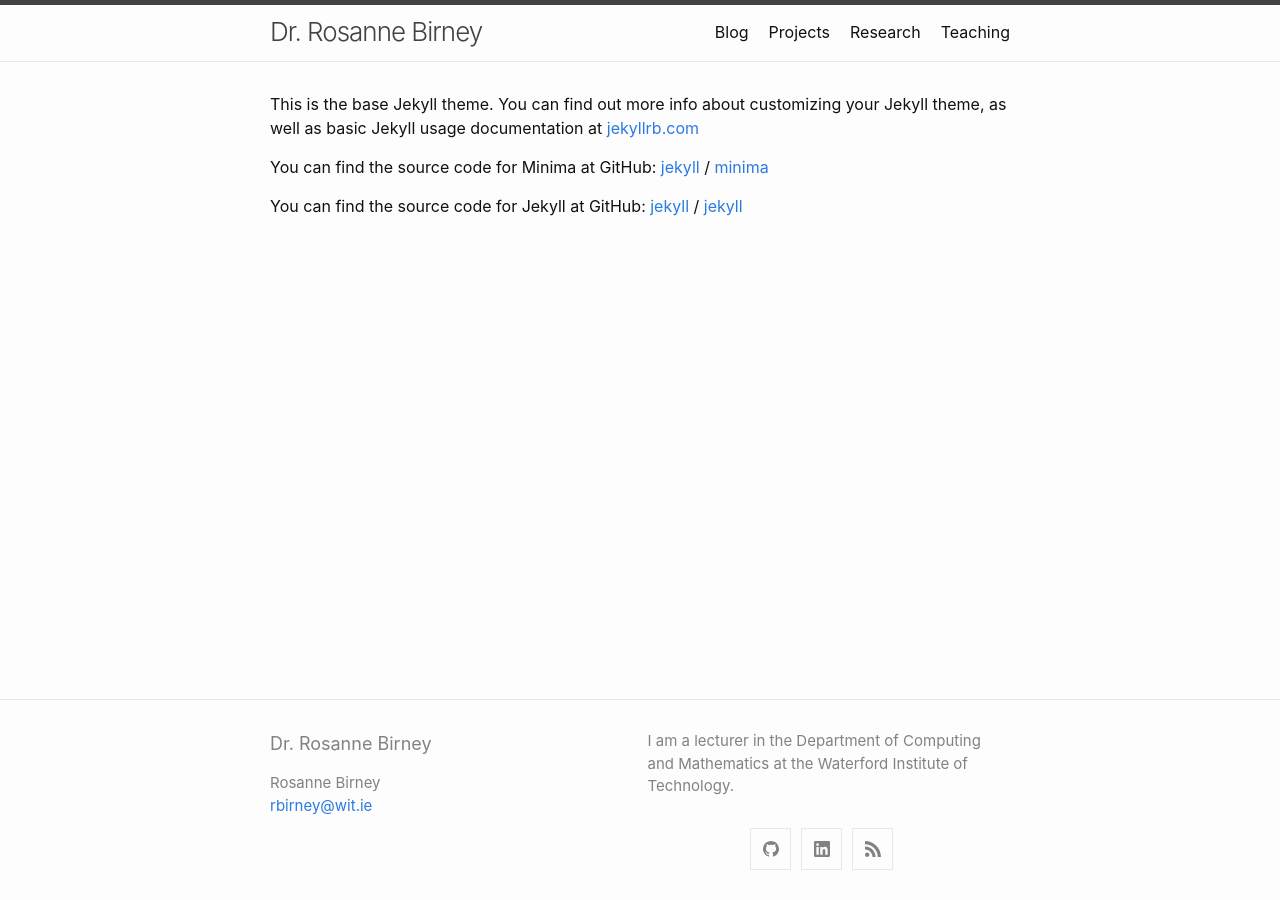
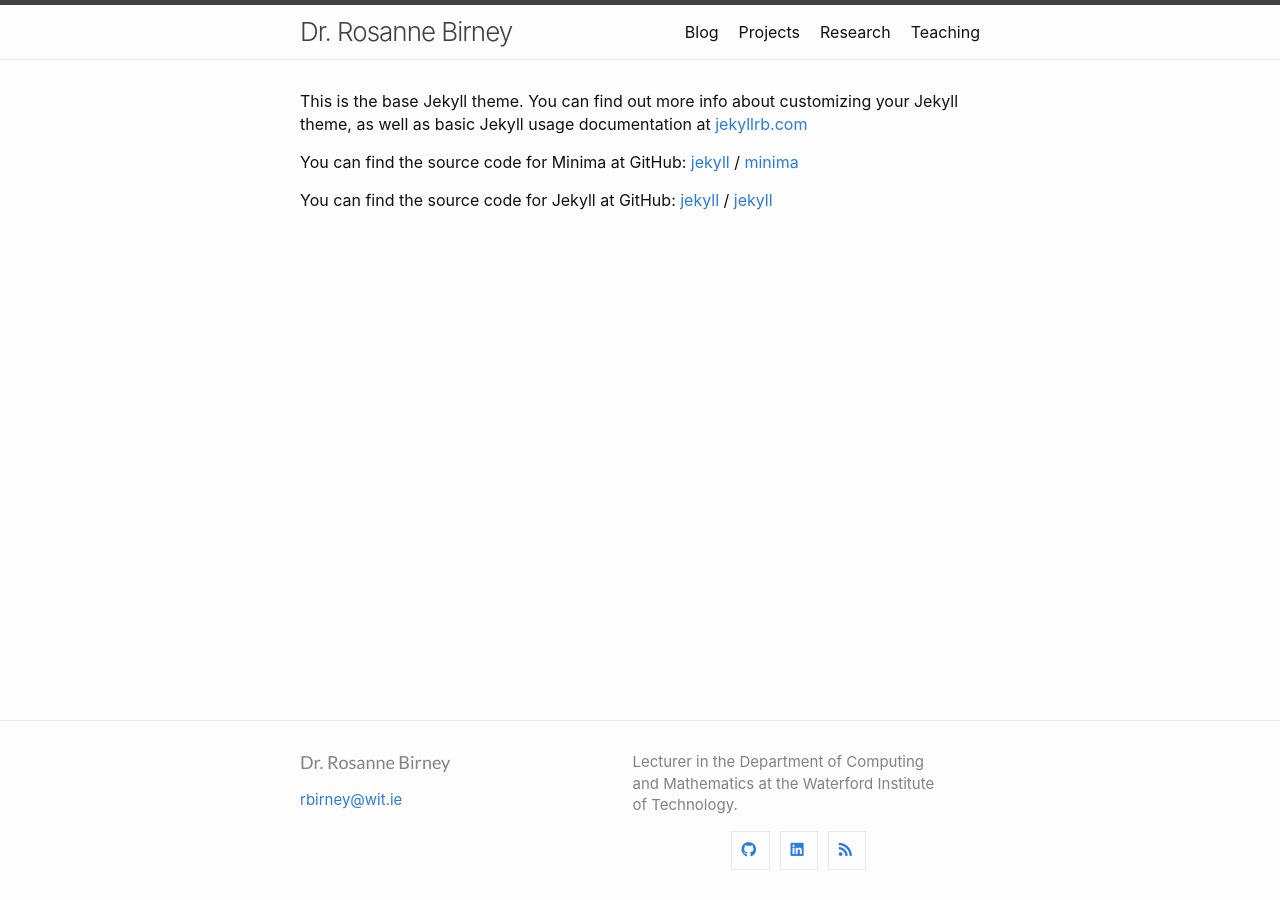
Before and after one commit to rbirney/rbirney.github.io, a Jekyll site: the page built from index.md, in a window 1280 px wide. Built offline with Jekyll 4.4.1, drawn with Linux system fonts in a browser that asks for light colours.

Commit message:
Added semantic and update social icons

```diff
--- a/_config.yml
+++ b/_config.yml
@@ -2,7 +2,7 @@
 author: Rosanne Birney
 email: rbirney@wit.ie
 description: > # this means to ignore newlines until "show_excerpts:"
-  I am a lecturer in the Department of Computing and Mathematics at the Waterford Institute of Technology.
+  Lecturer in the Department of Computing and Mathematics at the Waterford Institute of Technology.
 
 show_excerpts: false # set to true to show excerpts on the homepage
 
--- a/_includes/footer.html
+++ b/_includes/footer.html
@@ -7,11 +7,6 @@
       <div class="footer-col one-half">
       <h2 class="footer-heading">{{ site.title | escape }}</h2>
         <ul class="contact-list">
-          <li class="p-name">
-            {%- if site.author -%}
-              {{ site.author | escape }}
-            {%- endif -%}
-            </li>
             {%- if site.email -%}
             <li><a class="u-email" href="mailto:{{ site.email }}">{{ site.email }}</a></li>
             {%- endif -%}
--- a/_includes/head.html
+++ b/_includes/head.html
@@ -3,6 +3,7 @@
   <meta http-equiv="X-UA-Compatible" content="IE=edge">
   <meta name="viewport" content="width=device-width, initial-scale=1">
   {%- seo -%}
+  <link rel="stylesheet" href="https://cdn.jsdelivr.net/npm/semantic-ui@2.4.2/dist/semantic.css">
   <link rel="stylesheet" href="{{ "/assets/css/style.css" | relative_url }}">
   {%- feed_meta -%}
   {%- if jekyll.environment == 'production' and site.google_analytics -%}
--- a/_includes/social.html
+++ b/_includes/social.html
@@ -4,9 +4,9 @@
   {%- if social.dribbble -%}<li><a rel="me" href="https://dribbble.com/{{ social.dribbble | cgi_escape | escape }}" title="{{ social.dribbble | escape }}"><svg class="svg-icon grey"><use xlink:href="{{ '/assets/minima-social-icons.svg#dribbble' | relative_url }}"></use></svg></a></li>{%- endif -%}
   {%- if social.facebook -%}<li><a rel="me" href="https://www.facebook.com/{{ social.facebook | cgi_escape | escape }}" title="{{ social.facebook | escape }}"><svg class="svg-icon grey"><use xlink:href="{{ '/assets/minima-social-icons.svg#facebook' | relative_url }}"></use></svg></a></li>{%- endif -%}
   {%- if social.flickr -%}<li><a rel="me" href="https://www.flickr.com/photos/{{ social.flickr | cgi_escape | escape }}" title="{{ social.flickr | escape }}"><svg class="svg-icon grey"><use xlink:href="{{ '/assets/minima-social-icons.svg#flickr' | relative_url }}"></use></svg></a></li>{%- endif -%}
-  {%- if social.github -%}<li><a rel="me" href="https://github.com/{{ social.github | cgi_escape | escape }}" title="{{ social.github | escape }}"><svg class="svg-icon grey"><use xlink:href="{{ '/assets/minima-social-icons.svg#github' | relative_url }}"></use></svg></a></li>{%- endif -%}
+  {%- if social.github -%}<li><a rel="me" href="https://github.com/{{ social.github | cgi_escape | escape }}" title="{{ social.github | escape }}"><i class="ui github icon"></i></a></li>{%- endif -%}
   {%- if social.instagram -%}<li><a rel="me" href="https://www.instagram.com/{{ social.instagram | cgi_escape | escape }}" title="{{ social.instagram | escape }}"><svg class="svg-icon grey"><use xlink:href="{{ '/assets/minima-social-icons.svg#instagram' | relative_url }}"></use></svg></a></li>{%- endif -%}
-  {%- if social.linkedin -%}<li><a rel="me" href="https://www.linkedin.com/in/{{ social.linkedin | cgi_escape | escape }}" title="{{ social.linkedin | escape }}"><svg class="svg-icon grey"><use xlink:href="{{ '/assets/minima-social-icons.svg#linkedin' | relative_url }}"></use></svg></a></li>{%- endif -%}
+  {%- if social.linkedin -%}<li><a rel="me" href="https://www.linkedin.com/in/{{ social.linkedin | cgi_escape | escape }}" title="{{ social.linkedin | escape }}"><i class="ui linkedin icon"></i></a></li>{%- endif -%}
   {%- if social.pinterest -%}<li><a rel="me" href="https://www.pinterest.com/{{ social.pinterest | cgi_escape | escape }}" title="{{ social.pinterest | escape }}"><svg class="svg-icon grey"><use xlink:href="{{ '/assets/minima-social-icons.svg#pinterest' | relative_url }}"></use></svg></a></li>{%- endif -%}
   {%- for mst in social.mastodon -%}{%- if mst.username and mst.instance -%}<li><a rel="me" href="https://{{ mst.instance | cgi_escape | escape}}/@{{mst.username}}" title="{{ mst.username | escape }}"><svg class="svg-icon grey"><use xlink:href="{{ '/assets/minima-social-icons.svg#mastodon' | relative_url }}"></use></svg></a></li>{%- endif -%}{%- endfor -%}
   {%- if social.twitter -%}<li><a rel="me" href="https://twitter.com/{{ social.twitter | cgi_escape | escape }}" title="{{ social.twitter | escape }}"><svg class="svg-icon grey"><use xlink:href="{{ '/assets/minima-social-icons.svg#twitter' | relative_url }}"></use></svg></a></li>{%- endif -%}
@@ -15,5 +15,5 @@
   {%- if social.telegram -%}<li><a rel="me" href="https://t.me/{{ social.telegram | cgi_escape | escape }}" title="{{ social.telegram | escape }}"><svg class="svg-icon grey"><use xlink:href="{{ '/assets/minima-social-icons.svg#telegram' | relative_url }}"></use></svg></a></li>{%- endif -%}
   {%- if social.keybase -%}<li><a rel="me" href="https://keybase.io/{{ social.keybase | cgi_escape | escape }}" title="{{ social.keybase | escape }}"><svg class="svg-icon grey"><use xlink:href="{{ '/assets/minima-social-icons.svg#keybase' | relative_url }}"></use></svg></a></li>{%- endif -%}
   {%- if social.microdotblog -%}<li><a rel="me" href="https://micro.blog/{{ social.microdotblog | cgi_escape | escape }}" title="{{ social.microdotblog | escape }}"><svg class="svg-icon grey"><use xlink:href="{{ '/assets/minima-social-icons.svg#microdotblog' | relative_url }}"></use></svg></a></li>{%- endif -%}
-  {%- if social.rss -%}<li><a href="{{ 'feed.xml' | relative_url }}" title="{{ social.rss | escape }}"><svg class="svg-icon grey"><use xlink:href="{{ '/assets/minima-social-icons.svg#rss' | relative_url }}"></use></svg></a></li>{%- endif -%}
+  {%- if social.rss -%}<li><a href="{{ 'feed.xml' | relative_url }}" title="{{ social.rss | escape }}"><i class="ui rss icon"></i></a></li>{%- endif -%}
 </ul>
--- a/_layouts/default.html
+++ b/_layouts/default.html
@@ -15,6 +15,12 @@
 
     {%- include footer.html -%}
 
+    <script
+    src="https://code.jquery.com/jquery-3.4.1.min.js"
+    integrity="sha256-CSXorXvZcTkaix6Yvo6HppcZGetbYMGWSFlBw8HfCJo="
+    crossorigin="anonymous"></script>
+    <script  src="https://cdn.jsdelivr.net/npm/semantic-ui@2.4.2/dist/semantic.js"></script>
+
   </body>
 
 </html>
```
